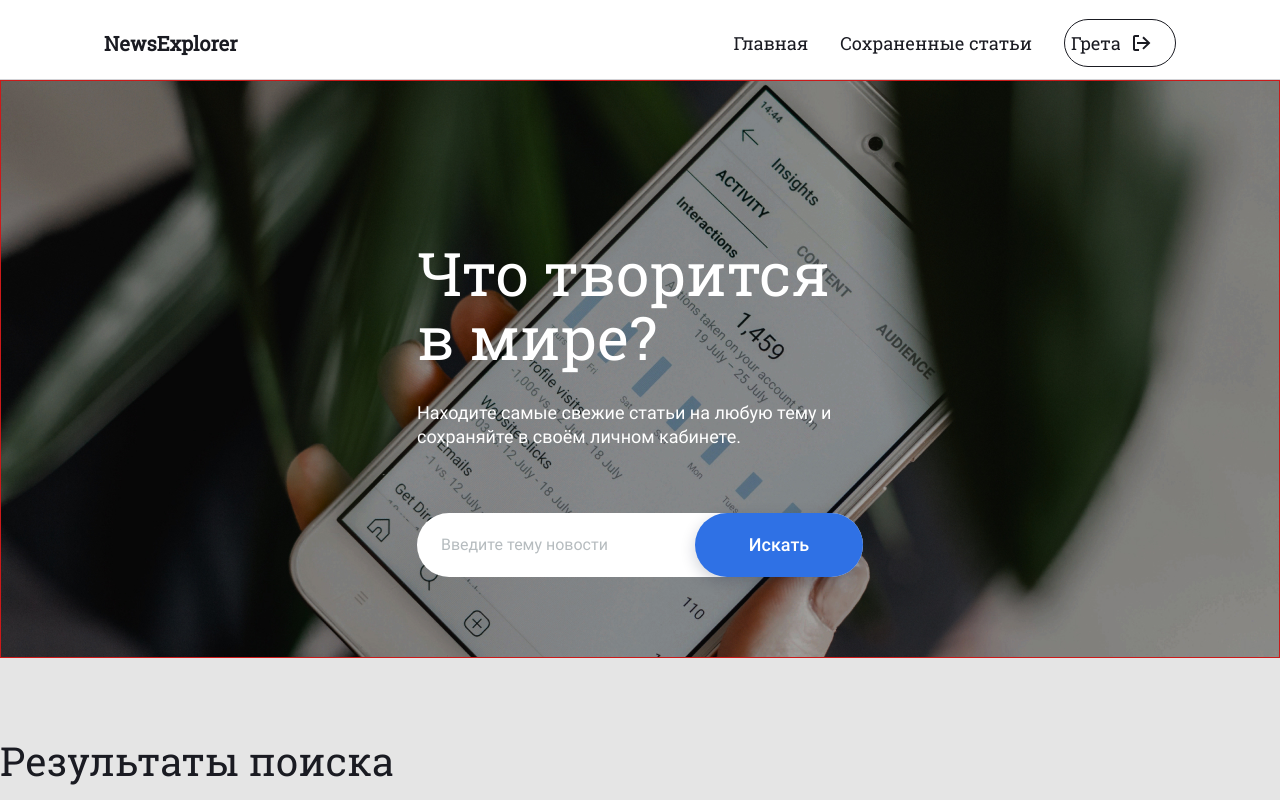
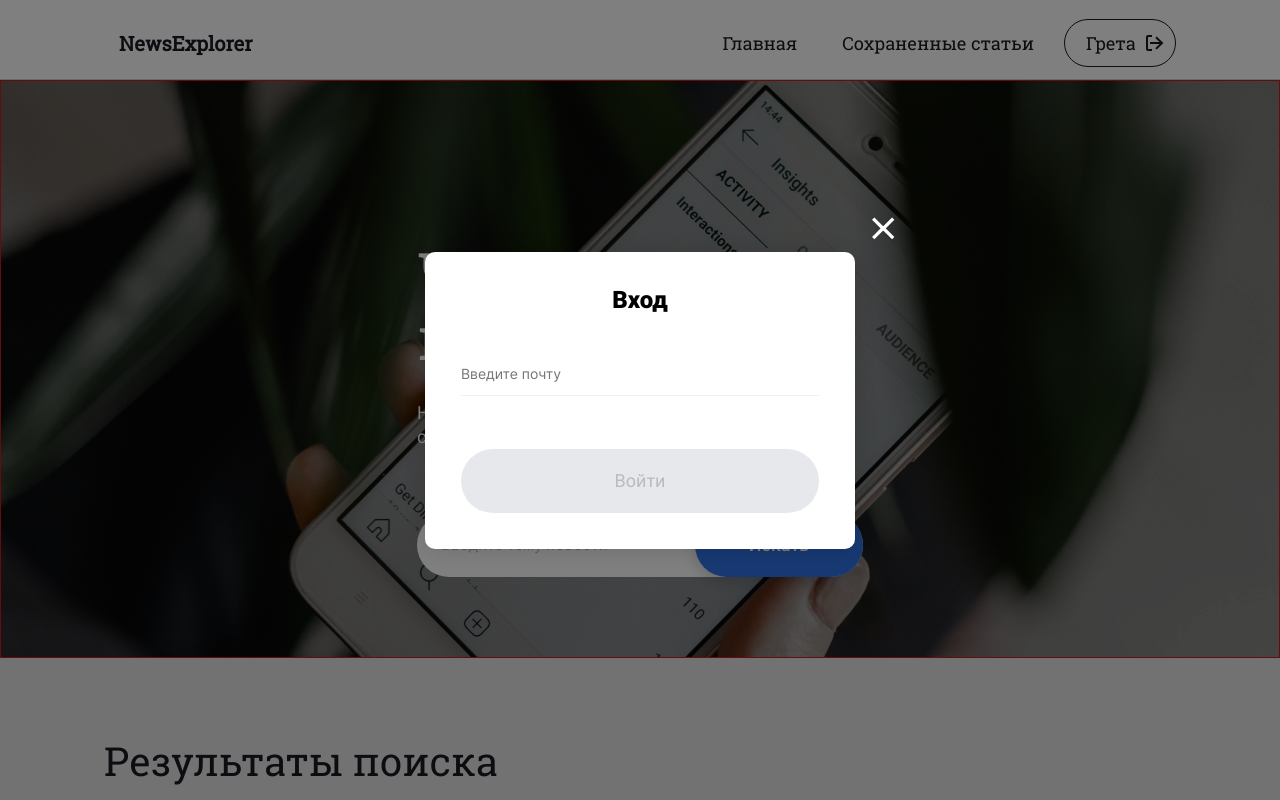
Before and after one commit to AliaksandraI/news-explorer-frontend, a React (Create React App) app: page / in a window 1280 px wide. Shown: the top 800 px of the page. Built offline with nearby package versions, Linux system fonts and the light colour scheme.

Commit message:
form draft is done

```diff
--- a/src/components/Footer/Footer.js
+++ b/src/components/Footer/Footer.js
@@ -1,6 +1,7 @@
 import React from 'react';
 import githubIcon from '../../images/github_icon.svg';
 import fbIcon from '../../images/fb_icon.svg';
+import { Link } from 'react-router-dom';
 
 import './Footer.css';
 
@@ -9,7 +10,9 @@ function Footer () {
         <footer className="footer">
             <p className="footer__name">&copy; 2020 Supersite, Powered by News API</p>
             <div className="footer__menu">
-                <a className="footer__menu-item" href="https://praktikum.yandex.ru/">Главная</a>
+                <Link to="/" exact className="footer__menu-item" >
+                    Главная
+                 </Link>
                 <a className="footer__menu-item" href="https://praktikum.yandex.ru/">Яндекс.Практикум</a>
                 <a className="footer__menu-icon" href="https://github.com/AliaksandraI"><img src={githubIcon} alt="GitHub иконка"/></a>
                 <a className="footer__menu-icon" href="https://www.facebook.com/profile.php?id=100009930902023"><img src={fbIcon} alt="GitHub иконка"/></a>
--- a/src/components/Header/Header.css
+++ b/src/components/Header/Header.css
@@ -15,6 +15,10 @@ width: 100%;
 
 .header_hidden {
     display: none;
+}
+
+.header_active{
+
 }
 
 .header__name {
@@ -45,13 +49,12 @@ width: 100%;
     line-height: 24px;
     align-self: center;
     color: #FFFFFF;
-    margin-right: 32px;
+    margin-right: 30px;
 }
-
-
 
 .header__text_dark {
     color: #1A1B22;
+    margin-left: 15px;
 }
 
 .header__button {
--- a/src/components/Header/Header.js
+++ b/src/components/Header/Header.js
@@ -1,15 +1,20 @@
 import React from 'react';
 import logoutPath from '../../images/logout_arrow.svg';
+import { Link } from 'react-router-dom';
 
 import './Header.css';
 
-function Header () {
+function Header (props) {
     return (
         <header className="header">
-            <p className="header__name header__text_dark" >NewsExplorer</p>
+            <p className="header__name header__text_dark">NewsExplorer</p>
             <div className="header__menu">
-                <a className="header__text header__text_dark " href="https://www.segerios.com/wp-content/uploads/2016/09/Brilliant-Brown-And-White-Beagle-Dog-Looking-At-You.jpg">Главная</a>
-                <a className="header__text header__text_dark " href="https://www.segerios.com/wp-content/uploads/2016/09/Brilliant-Brown-And-White-Beagle-Dog-Looking-At-You.jpg">Сохраненные статьи</a>
+                <Link to="/" exact className="header__text header__text_dark" >
+                    Главная
+                 </Link>
+                 <Link to="/saved-news" exact className="header__text header__text_dark" >
+                    Сохраненные статьи
+                 </Link>
                 <button className="header__button_dark" >
                     <a className="header__text header__text_dark " href="https://www.segerios.com/wp-content/uploads/2016/09/Brilliant-Brown-And-White-Beagle-Dog-Looking-At-You.jpg">Грета </a>
                     <img src={logoutPath} className="header__logo" alt="кнопка вылогиниться"/>
--- /dev/null
+++ b/src/components/LoginForm/LoginForm.css
@@ -0,0 +1,13 @@
+.popup__text {
+    width: 358px;
+    border: none;
+    border-bottom: 1px solid #f1f1f1;
+    padding: 30px 0 13px;
+    box-sizing: border-box;
+    font-family: 'Inter','Arial', 'Helvetica', sans-serif;
+    font-style: normal;
+    font-weight: normal;
+    font-size: 14px;
+    line-height: 17px;
+    color: black;
+}
--- /dev/null
+++ b/src/components/LoginForm/LoginForm.js
@@ -0,0 +1,20 @@
+import React from 'react';
+import PopupWithForm from '../PopupWithForm/PopupWithForm.js';
+import '../LoginForm/LoginForm.css';
+
+
+
+function LoginForm(props) {
+
+    return (
+        <PopupWithForm name="avatar" title="Вход" buttonName="Войти">
+                    <input id="url-input" type="url" required placeholder="Введите почту"
+                            className="popup__text form__input"
+                            ></input>
+                    <span id="url-input-error" className="form__input-error"></span>
+        </PopupWithForm>
+    )
+
+}
+
+export default LoginForm;
--- a/src/components/Main/Main.js
+++ b/src/components/Main/Main.js
@@ -4,6 +4,7 @@ import Search from '../Search/Search.js';
 import NewsCardList from '../NewsCardList/NewsCardList.js';
 import About from '../About/About.js';
 import Preloader from '../Preloader/Preloader.js';
+import LoginForm from '../LoginForm/LoginForm.js';
 import Footer from '../Footer/Footer.js';
 
 import '../NewsCardList/NewsCardList.css';
@@ -22,6 +23,8 @@ function Main () {
             </section>
             <Preloader />
             <About />
+            <LoginForm >
+            </LoginForm >
             <Footer />
       </div>
     );
--- a/src/components/NewsCard/NewsCard.css
+++ b/src/components/NewsCard/NewsCard.css
@@ -94,5 +94,5 @@
     left: 24px;
     top: 24px;
     padding: 8px 10px;
-    margin:0;
+    margin: 0;
 }
--- a/src/components/NewsCardList/NewsCardList.css
+++ b/src/components/NewsCardList/NewsCardList.css
@@ -6,7 +6,7 @@
     font-size: 40px;
     line-height: 46px;
     color: #1A1B22;
-    margin: 80px auto 64px 0;
+    margin: 80px auto 64px 104px;
 }
 
 .cards__wrapper{
--- a/src/components/PopupWithForm/PopupWithForm.css
+++ b/src/components/PopupWithForm/PopupWithForm.css
@@ -0,0 +1,112 @@
+.popup {
+    position: fixed;
+    top:0;
+    left: 0;
+    right: 0;
+    bottom: 0;
+    background: rgba(0, 0, 0, 0.5);
+    justify-content: center;
+    display: flex;
+    visibility: hidden;
+    opacity: 0;
+    transition: opacity 0.3s, visibility 0s linear 0.3s;
+}
+
+.popup_opened {
+    opacity: 1;
+    visibility: visible;
+    transition: opacity 0.7s;
+}
+
+
+.popup__container {
+    width: 430px;
+    background: white;
+    box-shadow: 0px 0px 25px rgba(0, 0, 0, 0.15);
+    border-radius: 10px;
+    display: flex;
+    flex-direction: column;
+    justify-content: space-evenly;
+    align-items: center;
+    margin: auto 0;
+    position: relative;
+}
+
+.popup__title {
+    font-family: 'Roboto', sans-serif;
+    font-style: normal;
+    font-weight: 900;
+    font-size: 24px;
+    line-height: 29px;
+    margin:34px 0 20px;
+}
+
+.popup__button {
+    width: 358px;
+    height: 64px;
+    border: none;
+    border-radius: 2px;
+    cursor: pointer;
+    font-size: 18px;
+    line-height: 22px;
+    text-align: center;
+    font-family: 'Roboto', sans-serif;
+    font-style: normal;
+    font-weight: normal;
+    color: #B6BCBF;
+    margin: 48px 0 36px;
+    padding: 0;
+    background: #E6E8EB;
+    border-radius: 100px;
+}
+
+.popup__button:hover {
+    background: rgba(0,0,0,0.8);
+    transition: opacity 0.3s;
+}
+
+.popup__close-button {
+    padding: 0;
+    margin: 0;
+    transform: rotate(90deg);
+    position: absolute;
+    top: -46px;
+    right: -46px;
+    cursor:pointer;
+    background: none;
+    border: none;
+}
+
+.popup__close-button:hover {
+    opacity: 0.6;
+    transition: opacity 0.3s;
+}
+
+.form__input_type_error {
+    border-bottom-color: red;
+}
+
+
+.form__input-error {
+    font-family: 'Inter','Arial', 'Helvetica', sans-serif;
+    font-style: normal;
+    font-weight: normal;
+    font-size: 12px;
+    line-height: 15px;
+    color: #FF0000;
+    opacity: 0;
+    transition: 0.3s;
+    align-self: start;
+    padding-top: 5px;
+    padding-left: 36px;
+}
+
+.form__input-error_active {
+    opacity: 1;
+  }
+
+.form__submit_inactive {
+    color: #B8B8B8;
+    background: #E5E5E5;
+    pointer-events: none;
+}
--- a/src/components/PopupWithForm/PopupWithForm.js
+++ b/src/components/PopupWithForm/PopupWithForm.js
@@ -0,0 +1,32 @@
+import React from 'react';
+import closeButtonPath from '../../images/close_button.svg';
+import '../PopupWithForm/PopupWithForm.css';
+
+class PopupWithForm extends React.Component {
+
+    constructor(props) {
+        super(props);
+    }
+
+    render () {
+
+        return (
+
+            <section className="popup popup_opened ">
+                    <form className="popup__container form">
+                        <h2 className="popup__title">{this.props.title}</h2>
+                        {this.props.children}
+                        <button type="submit" className="popup__button form__submit">{this.props.buttonName}</button>
+                        <button aria-label="close" type="button" className="popup__close-button">
+                            <img src={closeButtonPath} alt="Кнопка закрыть" className="popup__close-button-image"></img>
+                        </button>
+                    </form>
+            </section>
+
+        );
+    }
+}
+
+
+
+export default PopupWithForm;
--- a/src/components/SavedNews/SavedNews.js
+++ b/src/components/SavedNews/SavedNews.js
@@ -7,7 +7,7 @@ import Footer from '../Footer/Footer.js';
 function SavedNews () {
     return (
         <div >
-            <Header />
+            <Header savedNews={true}/>
 
             <SavedNewsHeader />
 
```
